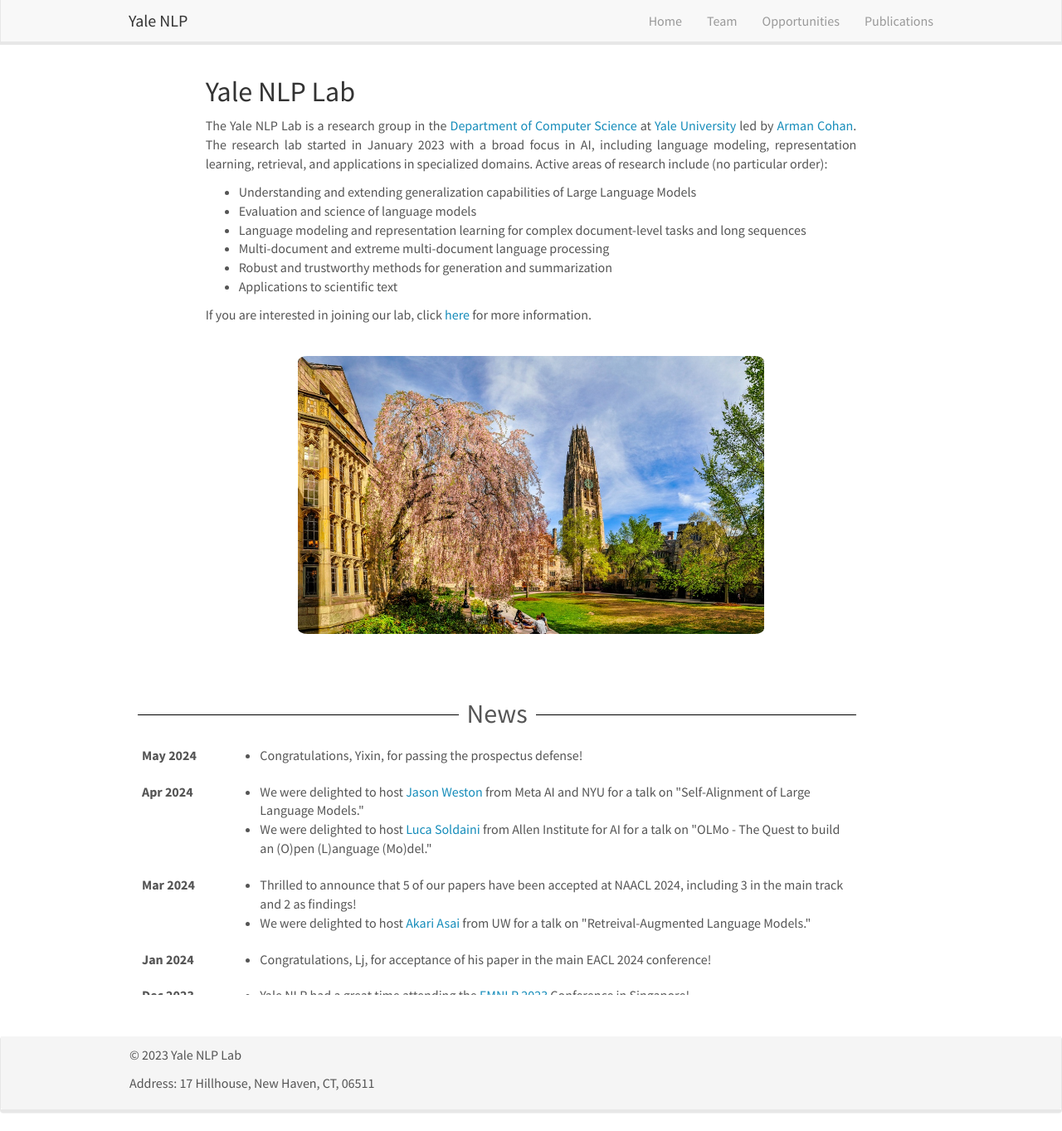
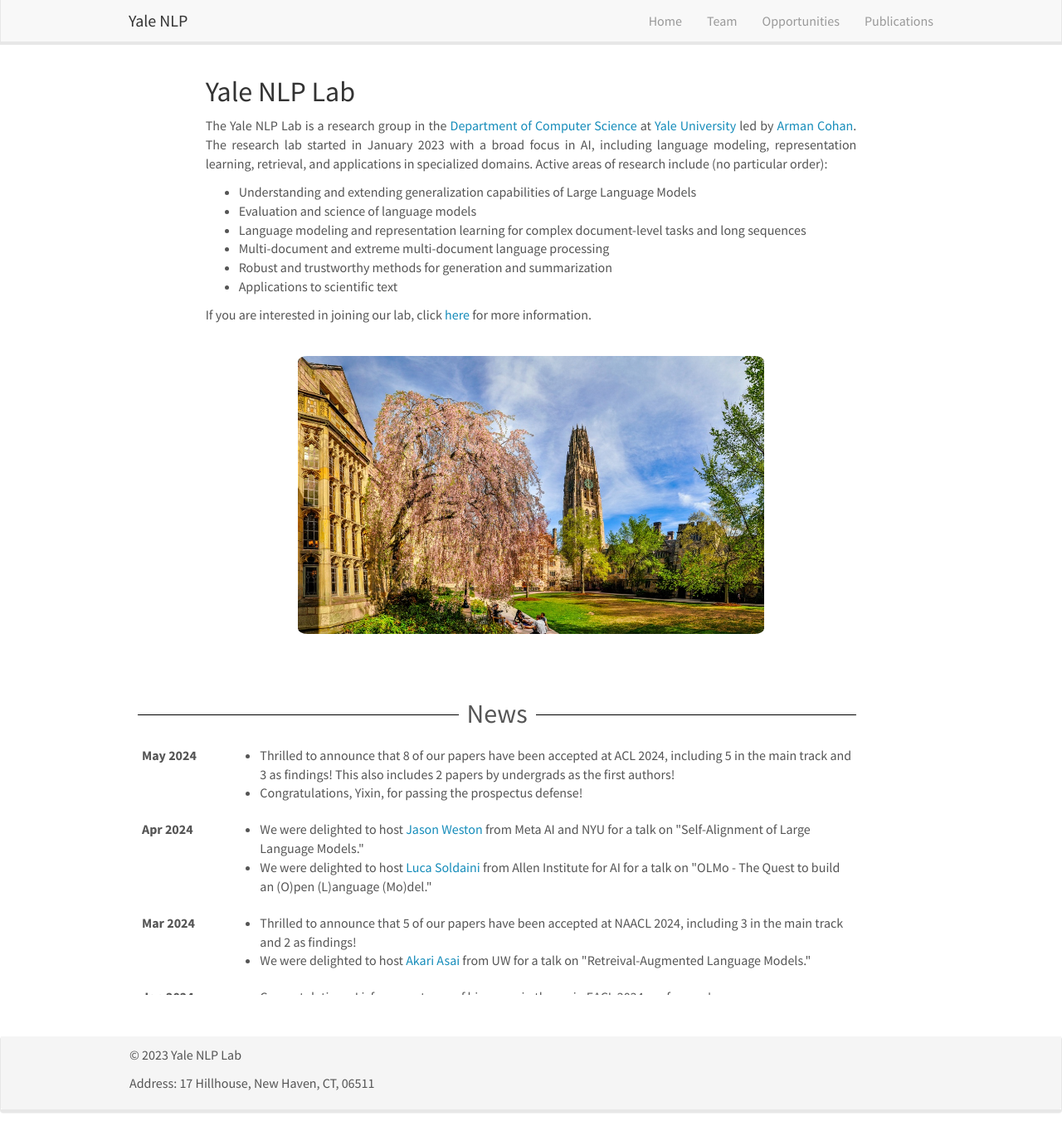
Before and after one commit to yale-nlp/yale-nlp.github.io, a Jekyll site: the page built from _pages/home.md, in a window 1280 px wide and 1363 px high. Shown: the whole window at 83% size. Built offline with Jekyll 4.4.1, drawn with Linux system fonts in a browser that asks for light colours; nearby versions of some CDN libraries; comment, search, counter and statistics services are not loaded.

Commit message:
Update news about ACL 2024 acceptance

```diff
--- a/_data/news.yml
+++ b/_data/news.yml
@@ -1,5 +1,6 @@
 - date: May 2024
   headlines:
+    - Thrilled to announce that 8 of our papers have been accepted at ACL 2024, including 5 in the main track and 3 as findings! This also includes 2 papers by undergrads as the first authors!
     - Congratulations, Yixin, for passing the prospectus defense!
 
 - date: April 2024
```
